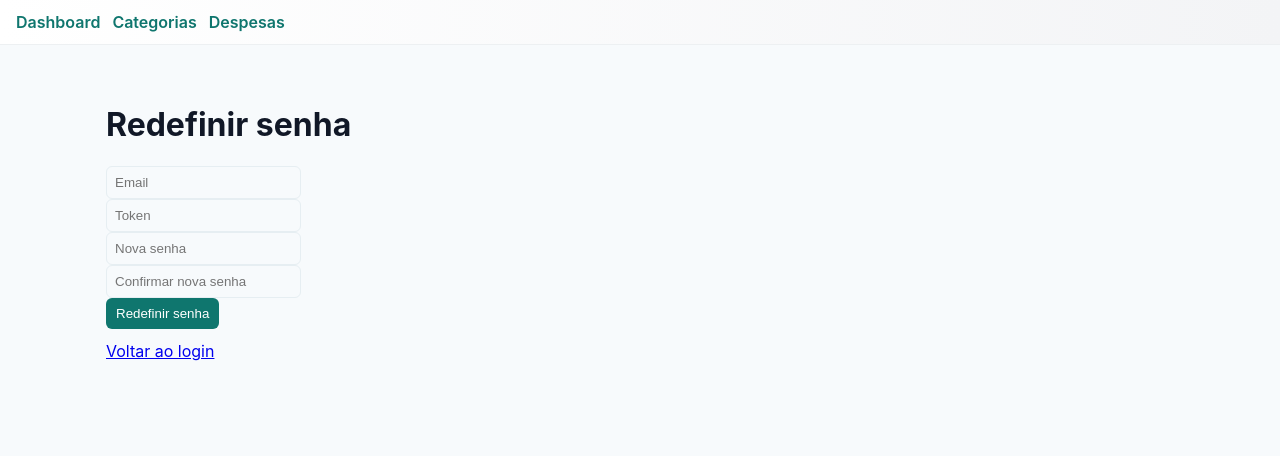
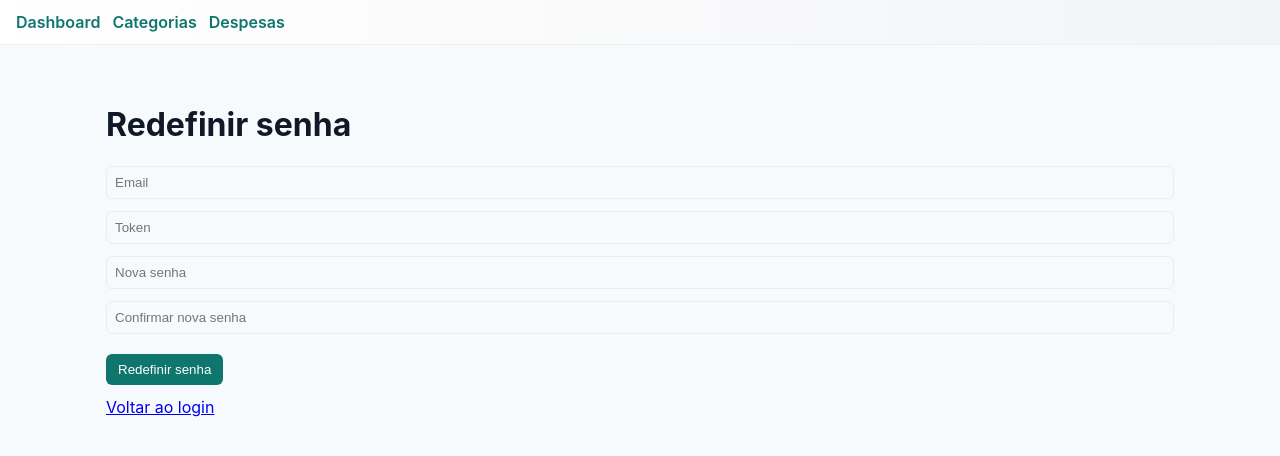
Before and after one commit to YukioChinen/fintech-gastos-challenge, a Vue app in the folder frontend/: page /reset-password in a window 1280 px wide. Shown: the top 456 px of the page. Built offline with nearby package versions, Linux system fonts and the light colour scheme; no server answers.

Commit message:
Fix spacing between boxes on the password reset screen

```diff
--- a/frontend/src/pages/ResetPassword.vue
+++ b/frontend/src/pages/ResetPassword.vue
@@ -2,7 +2,7 @@
   <div>
     <h1>Redefinir senha</h1>
 
-    <form @submit.prevent="submit">
+    <form class="reset-form" @submit.prevent="submit">
       <div><input v-model="email" type="email" placeholder="Email" required /></div>
       <div><input v-model="token" placeholder="Token" required /></div>
       <div><input v-model="password" type="password" placeholder="Nova senha" required /></div>
@@ -56,3 +56,20 @@ export default {
   },
 }
 </script>
+
+<style scoped>
+/* Espaçamento entre campos do formulário de redefinição */
+.reset-form > div {
+  margin-bottom: 12px;
+}
+
+.reset-form button {
+  margin-top: 8px;
+  padding: 8px 12px;
+}
+
+.reset-form input {
+  width: 100%;
+  box-sizing: border-box;
+}
+</style>
```
